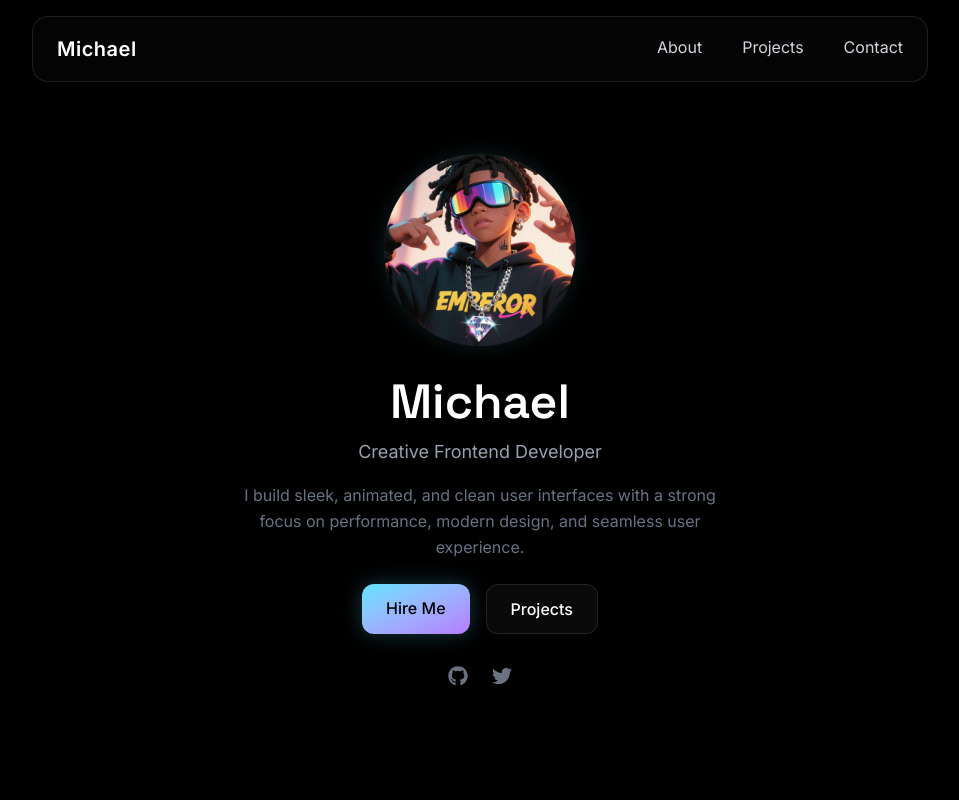
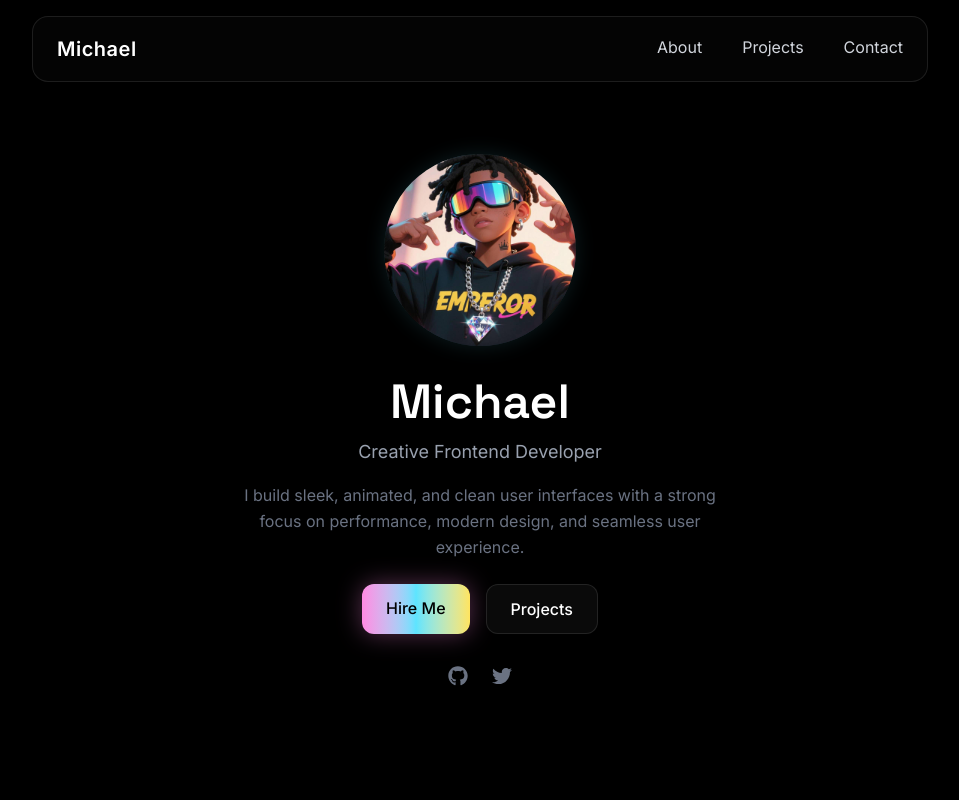
Before and after one commit to Badejomichael/my-portfolio, a Next.js app: page / in a window 1280 px wide. Shown: the top 800 px of the page, without its empty margins (160-1119 px from the left). Built offline with nearby package versions, Linux system fonts and the light colour scheme.

Commit message:
Update Hero.tsx

```diff
--- a/src/app/components/Hero.tsx
+++ b/src/app/components/Hero.tsx
@@ -71,12 +71,13 @@ export default function Hero() {
             href="#contact"
             className="
             px-6 py-3 rounded-xl font-medium text-black
-            bg-gradient-to-br from-[#5DE4FF] to-[#B57BFF]
-            shadow-[0_0_20px_rgba(93,228,255,0.25)]
-            hover:shadow-[0_0_28px_rgba(93,228,255,0.35)]
-            hover:scale-[1.03]
+            bg-gradient-to-r from-[#FF8AE2] via-[#5DE4FF] to-[#FFE45E]
+            shadow-[0_0_25px_rgba(255,138,226,0.35)]
+            hover:shadow-[0_0_35px_rgba(255,138,226,0.45)]
+            hover:scale-[1.05]
             transition-all duration-300
             "
+
         >
             Hire Me
         </a>
```
